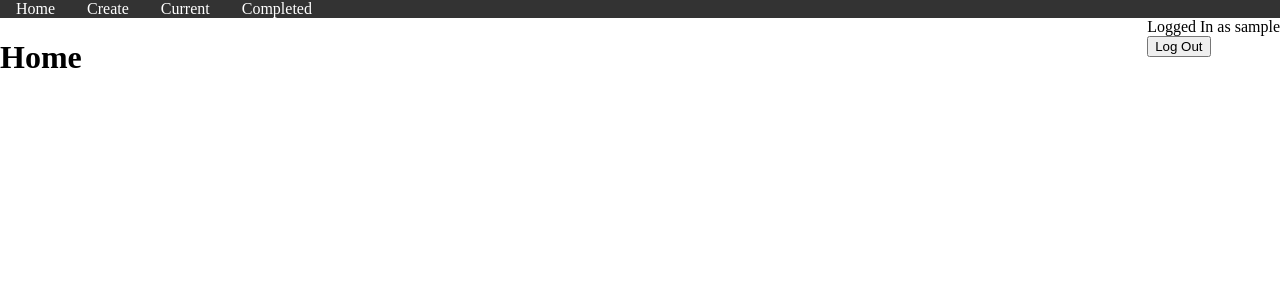
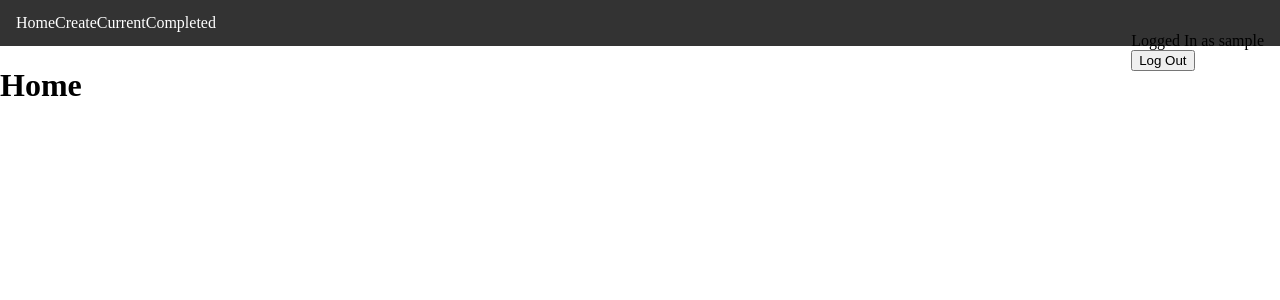
Before and after one commit to erischon/todowoo_project, a Django app: page / in a window 1280 px wide. Shown: the top 300 px of the page. Run offline with Django 3.2, Linux system fonts and the light colour scheme; the visitor is signed in with stand-in values (Sample User, id 1).

Commit message:
Update styles.css

```diff
--- a/todo/static/todo/styles.css
+++ b/todo/static/todo/styles.css
@@ -5,6 +5,7 @@
 .menu {
     background-color: #333;
     display: block;
+    padding: 14px 16px;
 }
 
 ul {
@@ -23,7 +24,7 @@
     /* display: block; */
     color: white;
     text-align: center;
-    padding: 14px 16px;
+    /* padding: 14px 16px; */
     text-decoration: none;
 }
 
```
